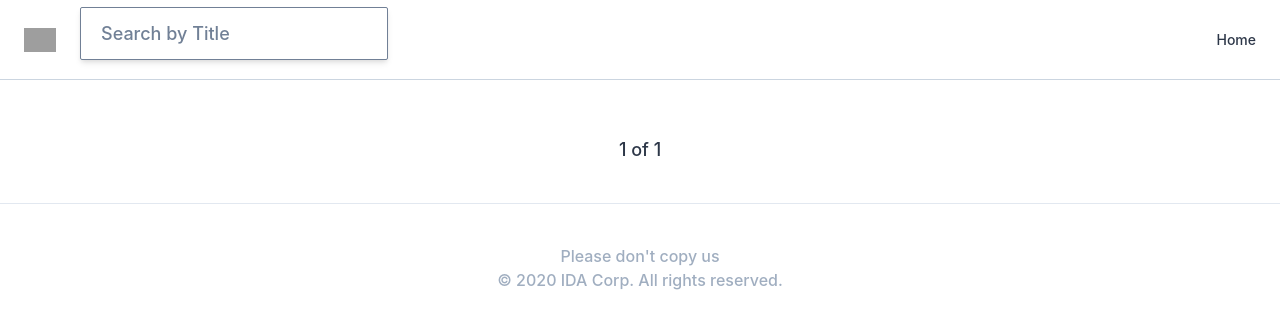
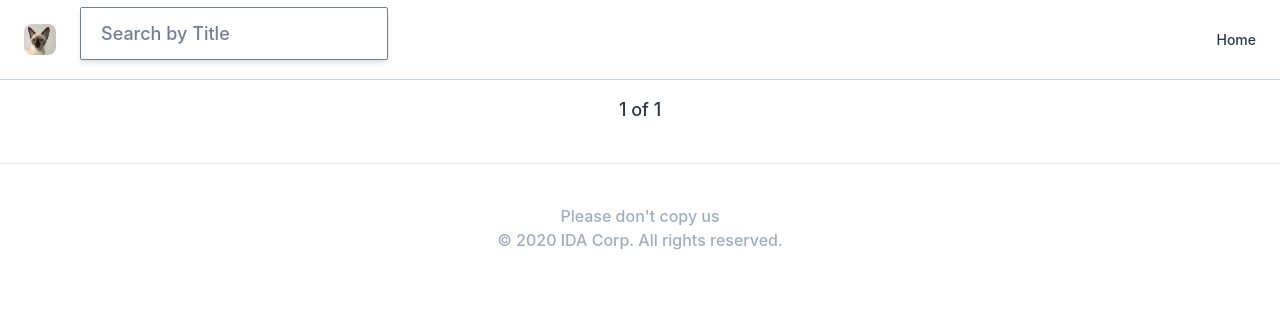
Before and after one commit to JunDamin/NewsWithDjango, a Django app: page / in a window 1280 px wide. Shown: the top 329 px of the page. Run offline with Django 3.2, Linux system fonts and the light colour scheme; data that the repository does not hold is empty; some libraries are stand-ins or nearby versions; grey boxes are pictures that could not be loaded.

Commit message:
update logo

```diff
--- a/templates/articles/article_list.html
+++ b/templates/articles/article_list.html
@@ -9,7 +9,7 @@ Home
 
 <div class="container mx-auto pb-10">
 
-    <div class="flex flex-wrap justify-center mb-10">
+    <div class="container lg:w-5/12 md:w-1/2 xl:w-1/2 mx-auto flex flex-col items-center justify-center mx-auto">
         {% for article in articles %}
             {% include 'mixins/article_card.html' with article=article %}
         {% endfor %}
--- a/templates/base.html
+++ b/templates/base.html
@@ -17,7 +17,7 @@
     <header class="container max-w-full inset-0 flex items-center justify-between px-6 h-20 border-b border-gray-400 fixed bg-white">
         <div class="flex items-center w-1/3">
             <a href="{% url "core:home" %}" class="mr-6">
-                <img class="w-8" src="{% static 'img/logo.jpg' %}" />
+                <img class="w-8 rounded-lg" src="{% static 'img/logo.jpg' %}" />
             </a>
             {% block search-bar %}
             <form method="get" action="{% url "articles:search" %}" class="w-9/12">
```
Also changed, not shown: static/img/logo.jpg (added).
